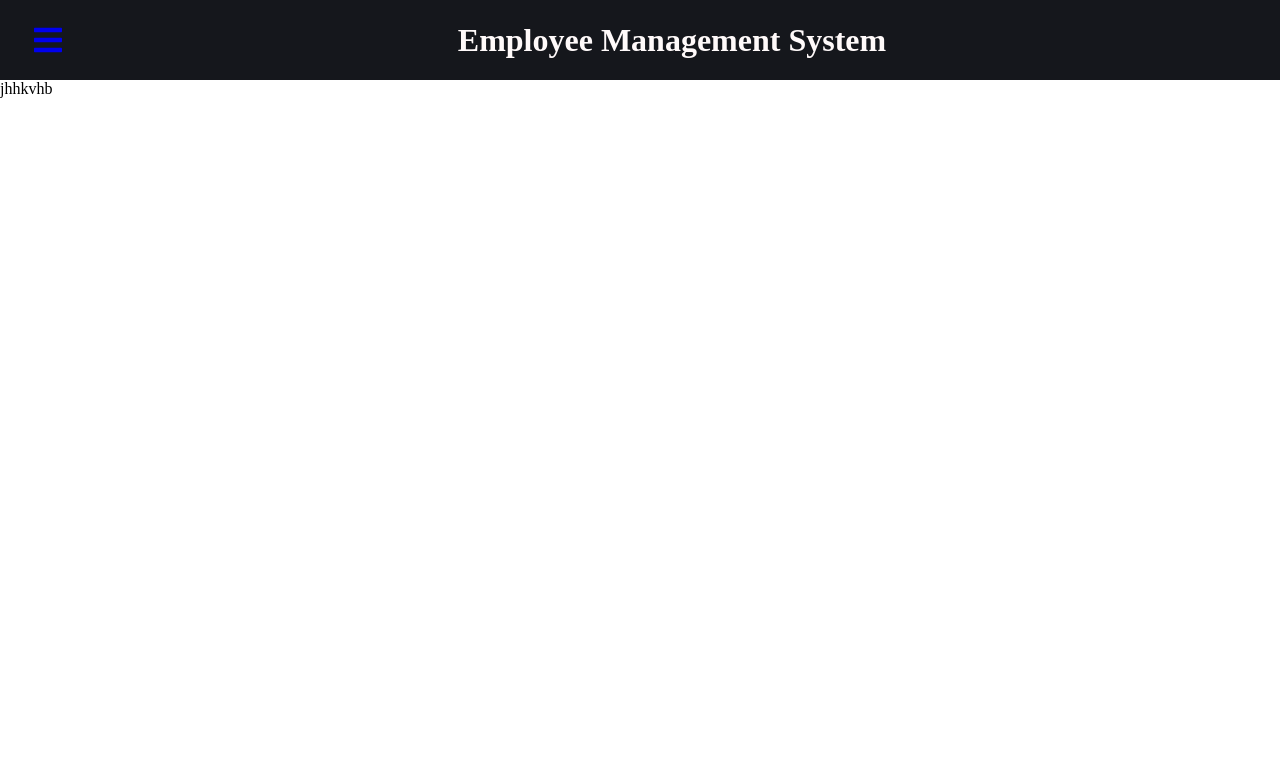
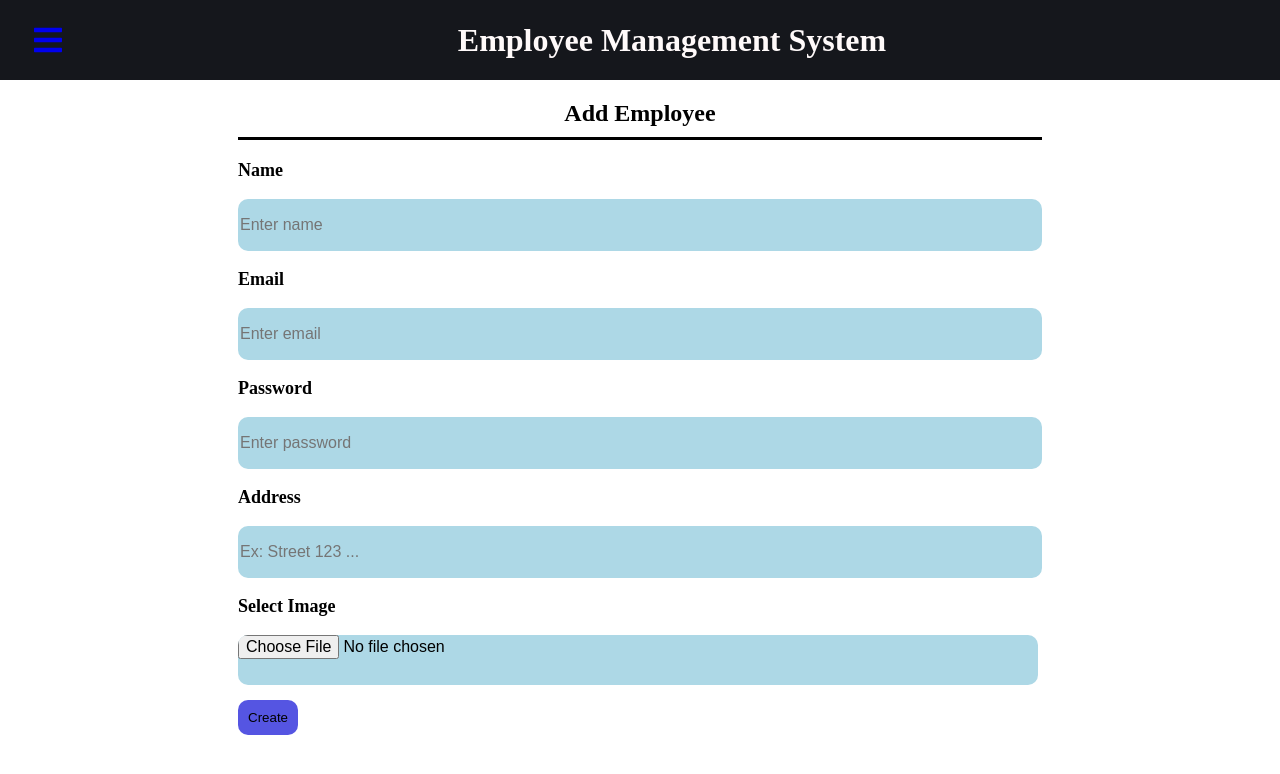
Before and after one commit to Hassouni-Adnane/EmployeeMang, a React (Vite) app in the folder front/: page /creat in a window 1280 px wide. Shown: the top 774 px of the page. Built offline with nearby package versions, Linux system fonts and the light colour scheme.

Commit message:
there is aproblem with sendig data to data base

```diff
--- a/front/src/assets/AddEmployee.jsx
+++ b/front/src/assets/AddEmployee.jsx
@@ -1,10 +1,98 @@
-import React from 'react'
+import axios from 'axios'
+import React, { useState } from 'react'
+import styled from 'styled-components'
+
+const Container = styled.div`
+  margin: auto;
+  //border: solid;
+  //height: 100vh;
+  width: 100vh;
+  display: flex;
+  flex-direction: column;
+  justify-content: center;
+  align-items: center;
+`
+const Title = styled.h2`
+  text-align: center;
+  border-bottom: solid;
+  padding-bottom: 10px;
+`
+const Input = styled.input`
+  width: 100vh;
+  height: 50px;
+  background-color: lightblue;
+  border: none;
+  border-radius: 10px;
+  font-size: medium;
+
+`
+const Button = styled.button`
+  margin-top: 15px;
+  padding: 10px;
+  background-color: #5555e2;
+  border-radius: 10px;
+  border: none;
+
+`
+const Label = styled.p`
+  font-size: large;
+  font-weight: bold;
+`
 
 function AddEmployee() {
+
+  const [data, setData] = useState({
+    name: '',
+    email: '',
+    password: '',
+    address: '',
+    image: '',
+  })
+  const handleSubmit = (event =>{
+    event.preventDefault();
+    const formdata = new FormData();
+    formdata.append('name', data.name);
+    formdata.append('email', data.email);
+    formdata.append('password', data.password);
+    formdata.append('address', data.address);
+    formdata.append('image', data.image);
+
+    axios.post('http://localhost:8081/creat', formdata)
+    .then(res => console.log(res))
+    .catch(err => console.log(err));
+  })
+
   return (
-    <div>
-      jhhkvhb
-    </div>
+    <Container>
+      <form onSubmit={handleSubmit}>
+        <Title>
+          Add Employee
+        </Title>
+        <Label> Name</Label>
+        <Input type='text' name='name' value={data.name} placeholder='Enter name'
+        onChange={e=> setData({...data, name: e.target.value})}/>
+
+        <Label> Email</Label>
+        <Input type='email' name='email' value={data.email} placeholder='Enter email'
+        onChange={e=> setData({...data, email: e.target.value})}/>
+
+        <Label>Password</Label>
+        <Input type='password' name='password' value={data.password} placeholder='Enter password'
+        onChange={e=> setData({...data, password: e.target.value})}/>
+
+        <Label>Address</Label>
+        <Input type='text' name='address' value={data.address} placeholder='Ex: Street 123 ...'
+        onChange={e=> setData({...data, address: e.target.value})}/>
+
+        <Label>Select Image</Label>
+        <Input type='file' name='image' value={data.file}
+        onChange={e=> setData({...data, image: e.target.files[0]})}/>
+
+        <Button>
+          Create
+        </Button>
+      </form>
+    </Container>
   )
 }
 
--- a/front/src/assets/Employee.jsx
+++ b/front/src/assets/Employee.jsx
@@ -33,8 +33,6 @@ const LinkLabel = styled(Link)`
   border: none;
   cursor: pointer;
   margin: auto;
-  //display: flex;
-  //align-items: center;
 `
 
 function Employee() {
```
Also changed, not shown: 1 other file (tests, documents, lock files or other folders).
